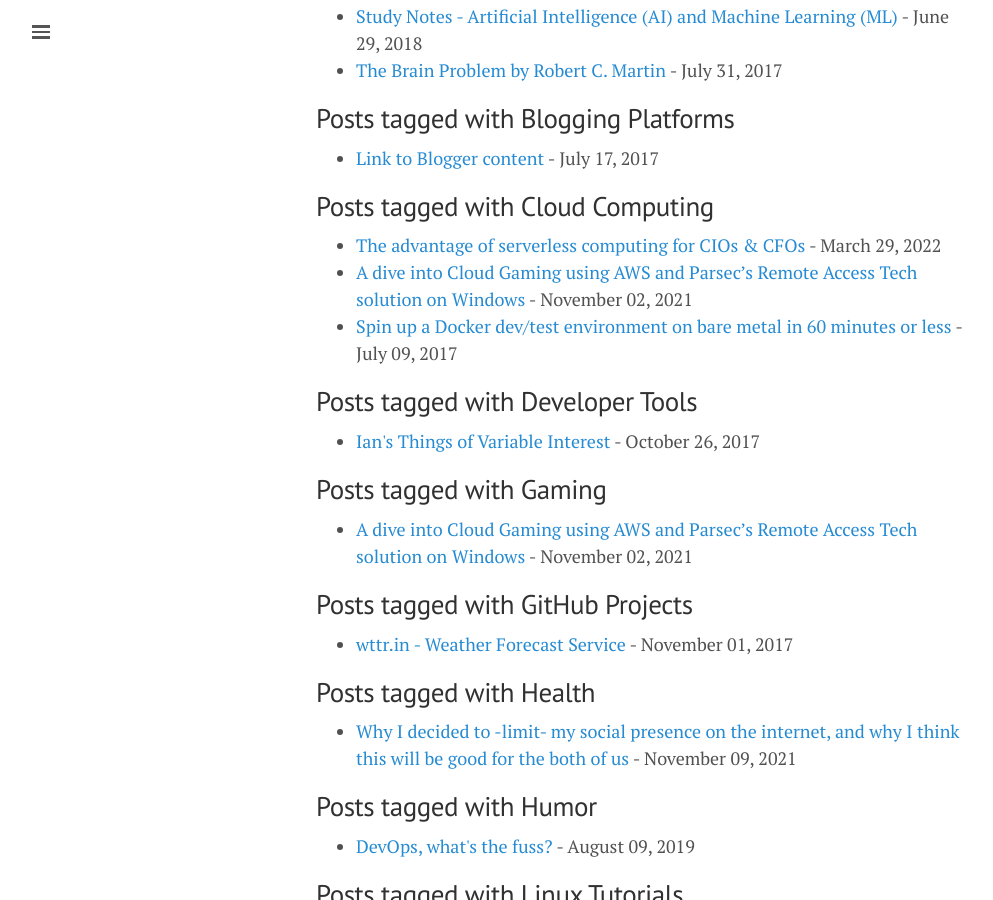
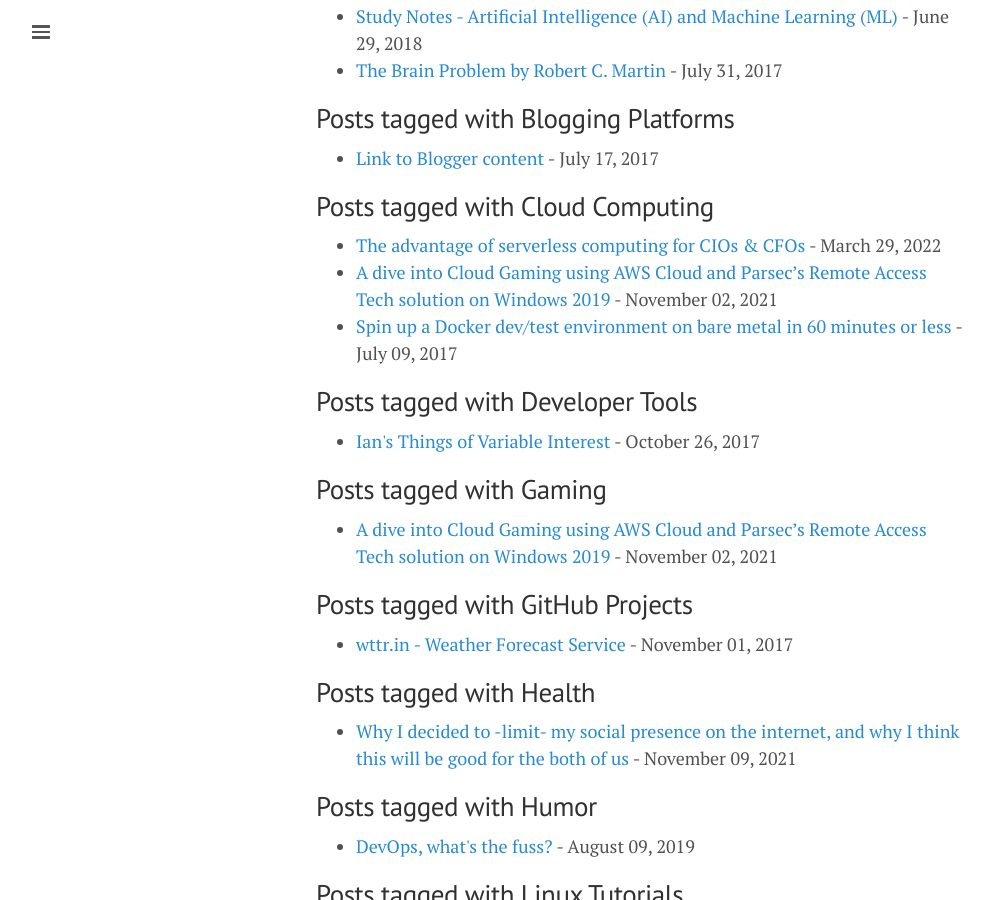
Before and after one commit to lgeurts/lgeurts.github.io, a Jekyll site: the page built from tags.html, in a window 1280 px wide and 900 px high, scrolled down 555 px. Shown: the whole window, without its empty margins (0-993 px from the left). Built offline with Jekyll 4.4.1, drawn with Linux system fonts in a browser that asks for light colours; nearby versions of some CDN libraries.

Commit message:
Update 2021-11-02-aws-high-performance-cloud-gaming.md

```diff
--- a/_posts/2021-11-02-aws-high-performance-cloud-gaming.md
+++ b/_posts/2021-11-02-aws-high-performance-cloud-gaming.md
@@ -1,7 +1,7 @@
 ---
 
 layout: post
-title: A dive into Cloud Gaming using AWS and Parsec’s Remote Access Tech solution on Windows
+title: A dive into Cloud Gaming using AWS Cloud and Parsec’s Remote Access Tech solution on Windows 2019
 read_time: true
 comments: true
 category: Entertainment
@@ -9,7 +9,7 @@
 
 ---
 
-In this guide I explain how to build a Cloud Gaming environment using Amazon Web Services and Parsec. The principle is similar to other services like Amazon Prime Video or Disney+; your games are streamed at a **very low latency** from a high-end host instance in AWS to your home device that would crash when even thinking running a game that demands that extra bit of juice. Sounds pretty cool, right?
+In this guide I explain how to build a Cloud Gaming environment using Amazon Web Services and [Parsec](https://parsec.app/). The principle is similar to other services like Amazon Prime Video or Disney+; your games are streamed at a **very low latency** from a high-end host instance in AWS to your home device that would crash when even thinking running a game that demands that extra bit of juice. Sounds pretty cool, right?
 
 ## **Dude, why should I use cloud gaming when I already have a high-end gaming machine?**
 
```
